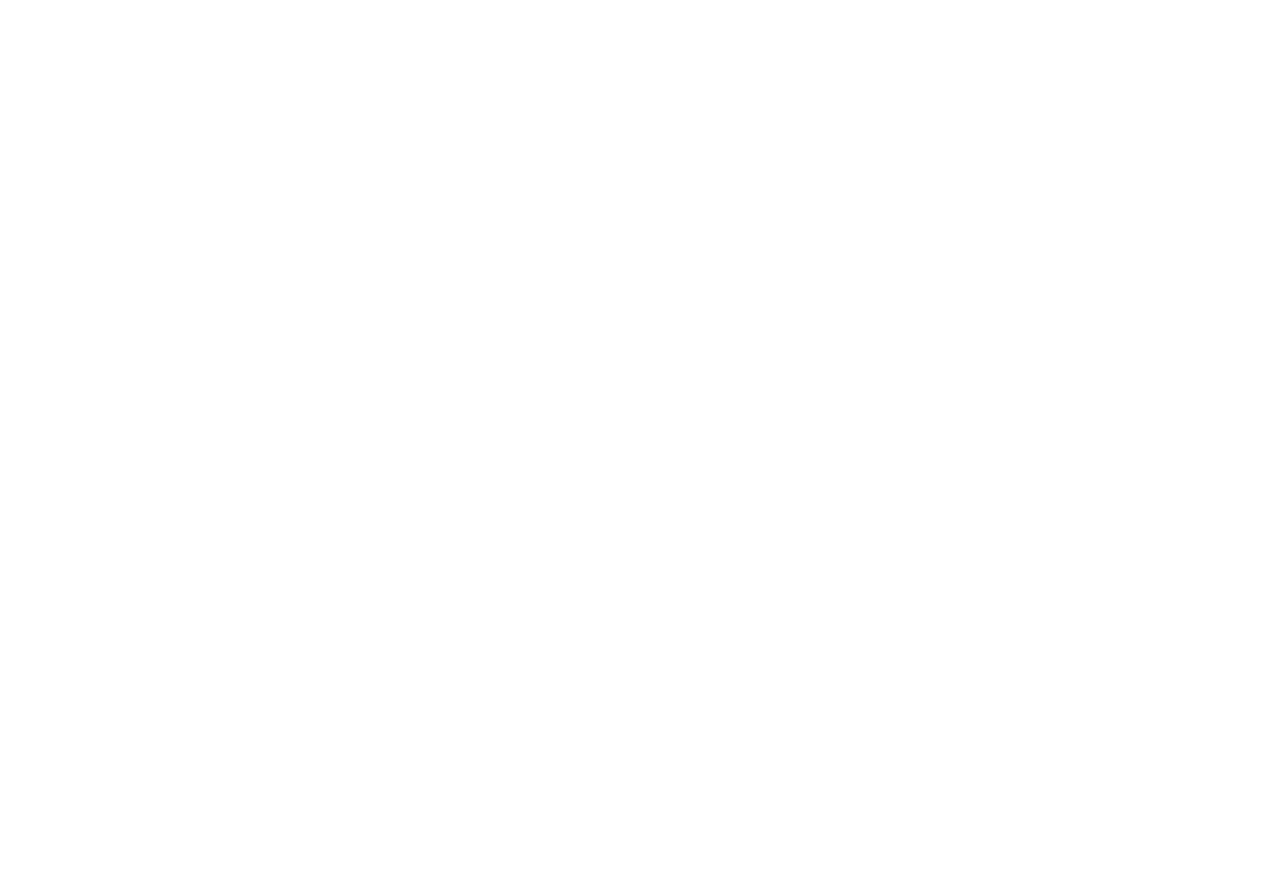
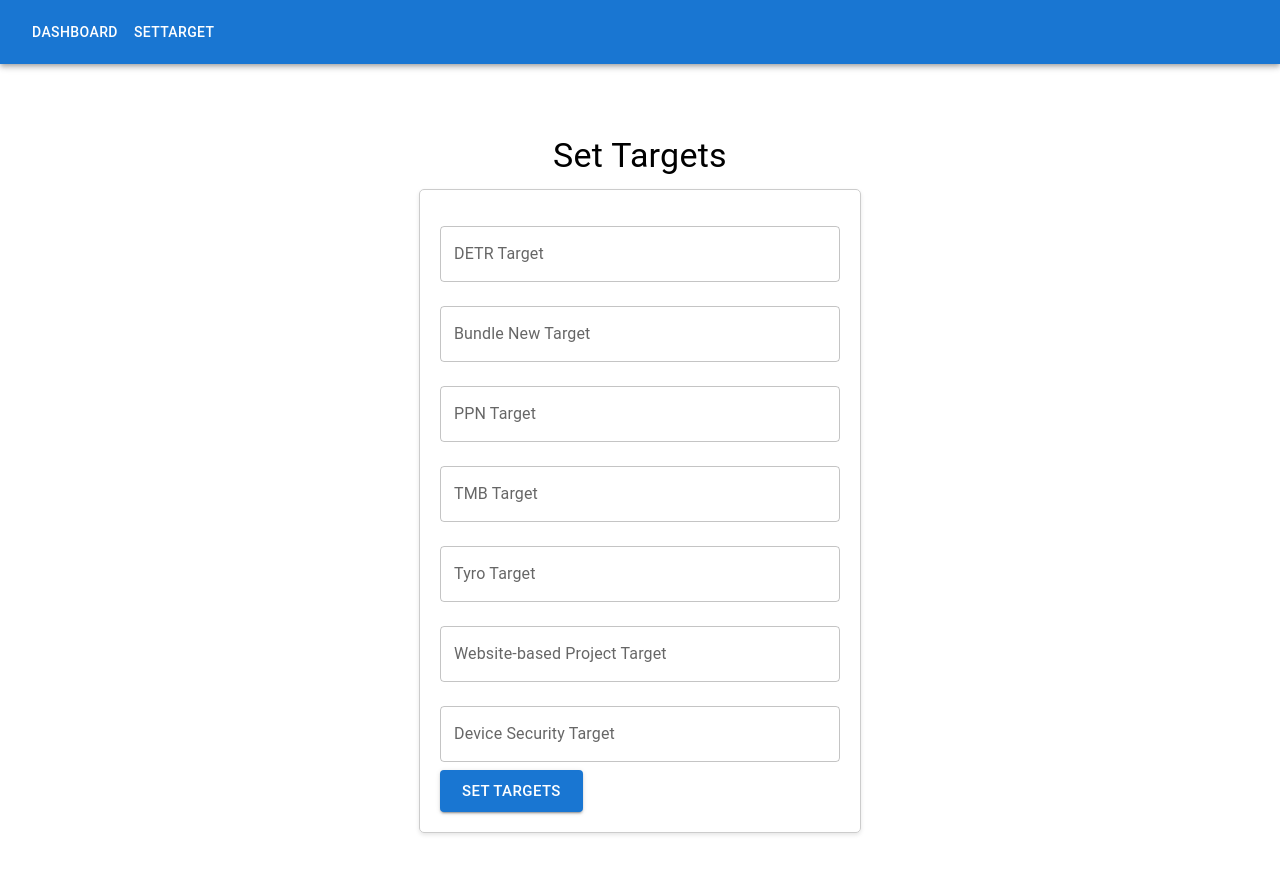
Before and after one commit to pankaj-cyberbells/api-dashboard, a React (Create React App) app in the folder client/: page /settarget in a window 1280 px wide. Before the commit this address had no page. Shown: the top 874 px of the page. Before the commit the page ends 800 px from the top, so only its background shows below. Built offline with nearby package versions, Linux system fonts and the light colour scheme.

Commit message:
for targets

```diff
--- a/client/src/App.js
+++ b/client/src/App.js
@@ -3,6 +3,7 @@
 import Dashboard from './layouts/Dashboard';
 import Login from './layouts/Login';
 import SignUp from './layouts/SignUp';
+import SetTargetForm from './layouts/TargetSet';
 
 function App() {
   return (
@@ -12,6 +13,7 @@
           <Route path="/dashboard" element={<Dashboard />} />
           <Route path="/login" element={<Login />} />
           <Route path="/signup" element={<SignUp />} />
+          <Route path="/settarget" element={<SetTargetForm/>} />
           <Route path="/" element={<Login />} /> {/* Default route */}
         </Routes>
       </div>
--- a/client/src/components/DateInputs.js
+++ b/client/src/components/DateInputs.js
@@ -10,10 +10,15 @@
 //   return `${month.padStart(2, '0')}/${day.padStart(2, '0')}/${year}`;
 // }
 
+
 const DateInputs = ({ fromDate, toDate, setFromDate, setToDate, fetchData }) => {
   const handleFromDateChange = (event) => {
     setFromDate(event.target.value);
   };
+
+  useEffect(()=>{
+console.log({ fromDate, toDate})
+  },[])
 
   const handleToDateChange = (event) => {
     setToDate(event.target.value);
@@ -58,5 +63,4 @@
     </Box>
   );
 };
-
 export default DateInputs;
--- a/client/src/components/Navbar.js
+++ b/client/src/components/Navbar.js
@@ -1,15 +1,19 @@
-import React from 'react'
-import {  AppBar, Toolbar, Typography,  } from '@mui/material';
+import React from 'react';
+import { AppBar, Toolbar, Typography, Button } from '@mui/material';
+import { Link } from 'react-router-dom';
+
 function Navbar() {
   return (
     <AppBar position="static">
-    <Toolbar>
-      <Typography variant="h6" component="div" sx={{ flexGrow: 1 }}>
-        Dashboard
-      </Typography>
-    </Toolbar>
-  </AppBar>
-  )
+      <Toolbar sx={{ justifyContent: 'start' }}>
+        {/* <Typography variant="h6" component="div">
+          Dashboard
+        </Typography> */}
+         <Button component={Link} to="/dashboard" color="inherit">DASHBOARD</Button>
+        <Button component={Link} to="/settarget" color="inherit">SETTARGET</Button>
+      </Toolbar>
+    </AppBar>
+  );
 }
 
-export default Navbar
+export default Navbar;
--- a/client/src/layouts/Dashboard.js
+++ b/client/src/layouts/Dashboard.js
@@ -34,7 +34,7 @@
   const columns = headerNames.map((header, index) => ({
     id: `column-${index}`,
     label: header,
-  minWidth: 100,
+    minWidth: 120,
     align: 'center',
     format: (value) => value
   }));
@@ -42,7 +42,7 @@
   export default function Dashboard() {
     const [page, setPage] = useState(0);
     const [rowsPerPage, setRowsPerPage] = useState(10);
-  const [selectedTab, setSelectedTab] = useState({ index: 0, value: 'Traralgon' });
+    const [selectedTab, setSelectedTab] = useState({ index: 1, value: 'Traralgon' });
     const [editingCell, setEditingCell] = useState(null); // To track the cell being edited
     const [mutableData, setMutableData] = useState([]); // To hold a mutable copy of data
     const [fromDate, setFromDate] = useState('');
@@ -55,7 +55,7 @@
     useEffect(() => {
       const today = new Date();
       const thirtyDaysAgo = new Date(today);
-    thirtyDaysAgo.setDate(today.getDate() - 30);
+      thirtyDaysAgo.setDate(today.getDate() - 90);
       const formattedFromDate = formatDate(thirtyDaysAgo);
       const formattedToDate = formatDate(today);
       setFromDate(formattedFromDate);
--- /dev/null
+++ b/client/src/layouts/SetTargetForm.css
@@ -0,0 +1,37 @@
+.form-container {
+    width: 400px;
+    margin: 0 auto;
+    padding: 20px;
+    border: 1px solid #ccc;
+    border-radius: 5px;
+    box-shadow: 0 2px 4px rgba(0, 0, 0, 0.1);
+  }
+
+  .form-group {
+    margin-bottom: 15px;
+  }
+
+  label {
+    display: block;
+    margin-bottom: 5px;
+  }
+
+  input[type="text"] {
+    width: 100%;
+    padding: 8px;
+    border: 1px solid #ccc;
+    border-radius: 3px;
+  }
+
+  button {
+    padding: 8px 15px;
+    background-color: #007bff;
+    color: white;
+    border: none;
+    border-radius: 3px;
+    cursor: pointer;
+  }
+
+  button:hover {
+    background-color: #0056b3;
+  }
--- /dev/null
+++ b/client/src/layouts/TargetSet.js
@@ -0,0 +1,116 @@
+import React, { useState } from 'react';
+import { Box, Button, TextField, Typography } from '@mui/material';
+import Navbar from '../components/Navbar';
+import './SetTargetForm.css'; // Import your CSS file for additional styling
+
+const SetTargetForm = () => {
+  const [detrTarget, setDetrTarget] = useState('');
+  const [bundleTmbTarget, setBundleTmbTarget] = useState('');
+  const [ppnTarget, setPpnTarget] = useState('');
+  const [tmbTarget, setTmbTarget] = useState('');
+  const [tyroTarget, setTyroTarget] = useState('');
+  const [websiteBasTarget, setWebsiteBasTarget] = useState('');
+  const [deviceSecurityTarget, setDeviceSecurityTarget] = useState('');
+
+  const handleSubmit = (e) => {
+    e.preventDefault();
+    // You can handle the form submission logic here
+    console.log({
+      detrTarget,
+      bundleTmbTarget,
+      ppnTarget,
+      tmbTarget,
+      tyroTarget,
+      websiteBasTarget,
+      deviceSecurityTarget
+    });
+  };
+
+  return (
+    <>
+      <Navbar />
+      <Box
+        display="flex"
+        justifyContent="center"
+        alignItems="center"
+        minHeight="100vh"
+        flexDirection="column"
+        padding="20px"
+      >
+        <Typography variant="h4" component="h1" gutterBottom>
+          Set Targets
+        </Typography>
+        <form onSubmit={handleSubmit} className="form-container">
+          <TextField
+            label="DETR Target"
+            type="number"
+            value={detrTarget}
+            onChange={(e) => setDetrTarget(parseInt(e.target.value))}
+            variant="outlined"
+            fullWidth
+            margin="normal"
+          />
+          <TextField
+            label="Bundle New Target"
+            type="number"
+            value={bundleTmbTarget}
+            onChange={(e) => setBundleTmbTarget(parseInt(e.target.value))}
+            variant="outlined"
+            fullWidth
+            margin="normal"
+          />
+          <TextField
+            label="PPN Target"
+            type="number"
+            value={ppnTarget}
+            onChange={(e) => setPpnTarget(parseInt(e.target.value))}
+            variant="outlined"
+            fullWidth
+            margin="normal"
+          />
+          <TextField
+            label="TMB Target"
+            type="number"
+            value={tmbTarget}
+            onChange={(e) => setTmbTarget(parseInt(e.target.value))}
+            variant="outlined"
+            fullWidth
+            margin="normal"
+          />
+          <TextField
+            label="Tyro Target"
+            type="number"
+            value={tyroTarget}
+            onChange={(e) => setTyroTarget(parseInt(e.target.value))}
+            variant="outlined"
+            fullWidth
+            margin="normal"
+          />
+          <TextField
+            label="Website-based Project Target"
+            type="number"
+            value={websiteBasTarget}
+            onChange={(e) => setWebsiteBasTarget(parseInt(e.target.value))}
+            variant="outlined"
+            fullWidth
+            margin="normal"
+          />
+          <TextField
+            label="Device Security Target"
+            type="number"
+            value={deviceSecurityTarget}
+            onChange={(e) => setDeviceSecurityTarget(parseInt(e.target.value))}
+            variant="outlined"
+            fullWidth
+            margin="normal"
+          />
+          <Button type="submit" variant="contained" color="primary" size="large">
+            Set Targets
+          </Button>
+        </form>
+      </Box>
+    </>
+  );
+};
+
+export default SetTargetForm;
--- a/client/src/utils/formatDate.js
+++ b/client/src/utils/formatDate.js
@@ -3,5 +3,5 @@
     const month = String(date.getMonth() + 1).padStart(2, '0'); // Months are zero-based
     const year = String(date.getFullYear());
 
-    return `${month}/${day}/${year}`;
+    return `${day}/${month}/${year}`;
   }
```
Lines whose indentation alone changed are shown as unchanged.
